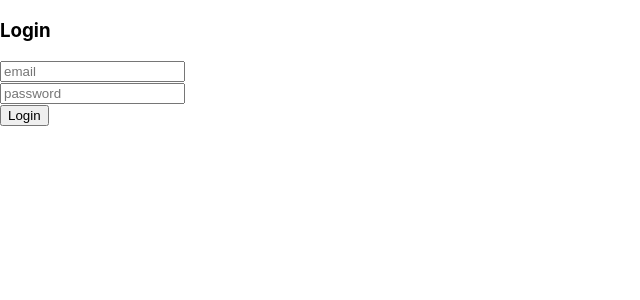
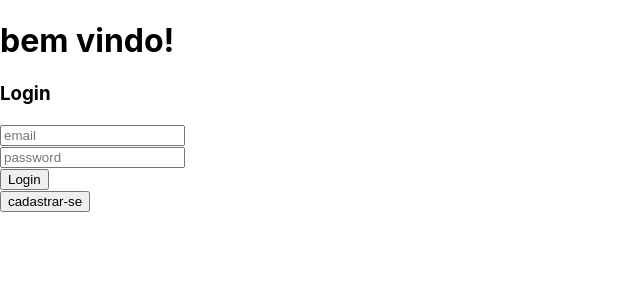
Before and after one commit to RafaelCes/teste-tecnico-ebytr, a React (Create React App) app in the folder front-end/: page / in a window 1280 px wide. Shown: the top 300 px of the page, without its empty margins (0-640 px from the left). Built offline with nearby package versions, Linux system fonts and the light colour scheme.

Commit message:
na pagina de login adiciona logica para trocar entre compononte de login e componente de cadastro

```diff
--- a/front-end/src/App.js
+++ b/front-end/src/App.js
@@ -1,12 +1,12 @@
 import React from 'react';
 import { Switch, Route } from 'react-router-dom';
-import Login from './components/Login';
 import './App.css';
+import loginPage from './pages/loginPage';
 
 function App() {
   return (
     <Switch>
-      <Route exact path="/" component={ Login } />
+      <Route exact path="/" component={ loginPage } />
     </Switch>
   );
 }
--- a/front-end/src/pages/loginPage.js
+++ b/front-end/src/pages/loginPage.js
@@ -1,13 +1,13 @@
-import React from 'react';
+import React, { useState } from 'react';
 import Login from '../components/Login';
 
 export default function loginPage() {
+  const[register, setRegister] = useState('false')
   return (
     <div>
       <h1> bem vindo!</h1>
-      <Login />
-      <br />
-      <button type="button">cadastrar-se</button>
+      {register ? <Login /> :"cadastro" }
+      <button type="button" onClick={() => setRegister(!register)}>{register ? 'cadastrar-se' : 'login'}</button>
     </div>
   );
 }
```
